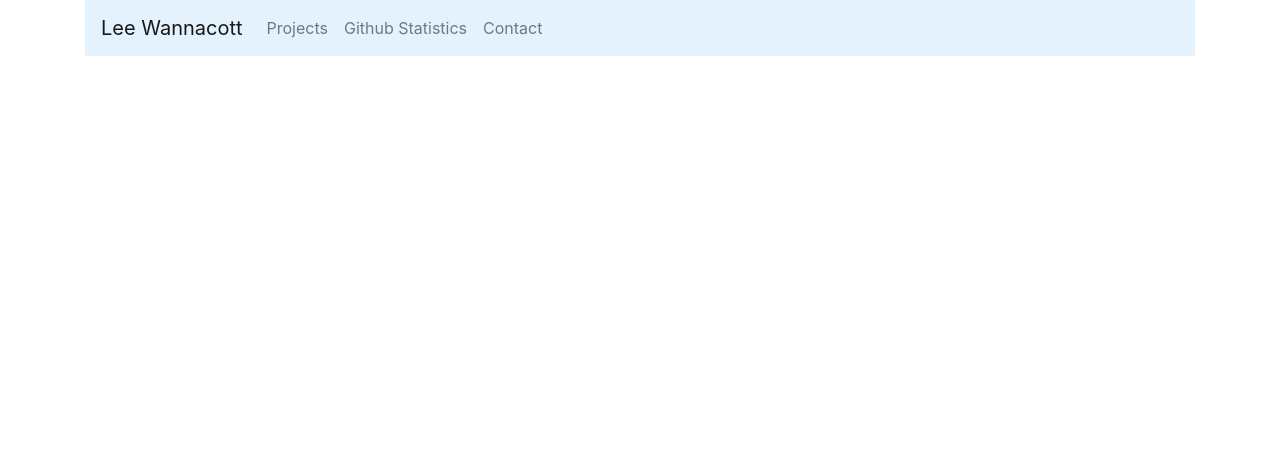
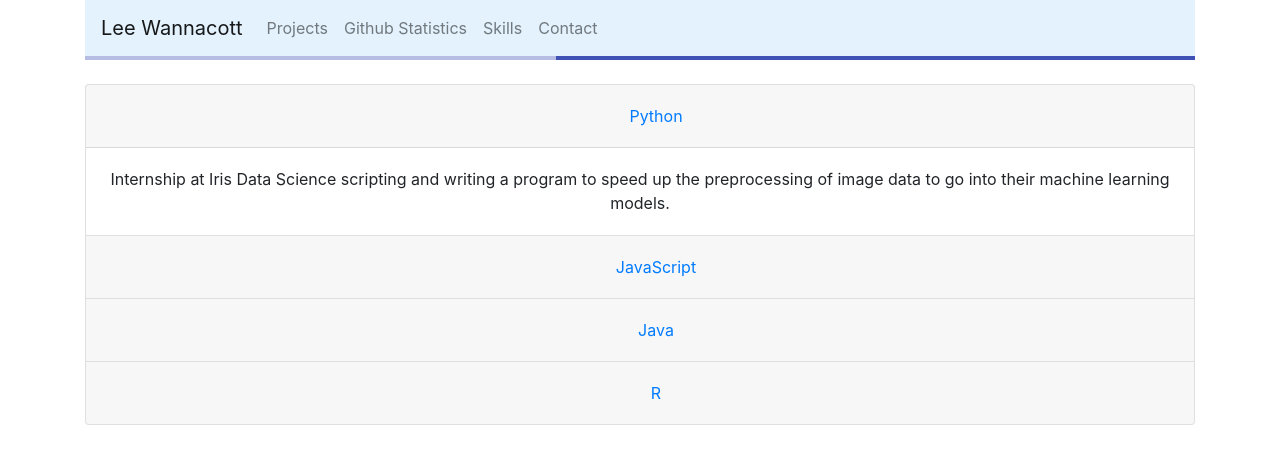
Before and after one commit to LeeWannacott/Portfolio, a React (Create React App) app: page /#/Skills in a window 1280 px wide. Shown: the top 464 px of the page. Built offline with nearby package versions, Linux system fonts and the light colour scheme.

Commit message:
Upload need to fix linearprogressbar to load only when page is loaded

```diff
--- a/package.json
+++ b/package.json
@@ -4,6 +4,7 @@
   "version": "0.1.0",
   "private": true,
   "dependencies": {
+    "@material-ui/core": "^4.11.3",
     "@testing-library/jest-dom": "^4.2.4",
     "@testing-library/react": "^9.5.0",
     "@testing-library/user-event": "^7.2.1",
--- a/src/layout/NavBar.js
+++ b/src/layout/NavBar.js
@@ -6,8 +6,9 @@ import Home from './Home'
 import Projects from './Projects';
 import GitHub from './GitHub';
 import Contact from './Contact'
+import Skills from './Skills'
+import LinearProgress from '@material-ui/core/LinearProgress';
 export class NavBar extends Component {
-
 
   render() {
     return (
@@ -21,16 +22,19 @@ export class NavBar extends Component {
             <Nav className="mr-auto">
                 <Nav.Link as={Link} to="/Projects"> Projects </Nav.Link>
                 <Nav.Link as={Link} to="/GitHub"> Github Statistics </Nav.Link>
+                <Nav.Link className="nav-link" as={Link} to="/Skills"> Skills </Nav.Link>
                 <Nav.Link className="nav-link" as={Link} to="/Contact"> Contact </Nav.Link>
             </Nav>
           </Navbar.Collapse>
         </Navbar>
+        <LinearProgress/>
         <br></br>
         <div>
           <Switch>
             <Route exact path="/" component={Home} />
             <Route path="/Projects" component={Projects} />
             <Route path="/GitHub" component={GitHub} />
+            <Route path="/Skills" component={Skills} />
             <Route path="/Contact" component={Contact} />
           </Switch>
         </div>
--- a/src/layout/Projects.js
+++ b/src/layout/Projects.js
@@ -92,17 +92,23 @@ export class Projects extends Component {
                         <hr></hr>
                         <a href="https://leewannacott.github.io/Portfolio/#/GitHub">
                             <button className="btn btn-light">
-                                View Live Example.
+                                View live example.
                             </button>
                         </a>
                         <a href="https://github.com/LeeWannacott/table-sort-js">
                             <button className="btn btn-light">
-                                View GitHub Page.
+                                View GitHub page.
                             </button>
                         </a>
                         <a href="https://leewannacott.github.io/table-sort-js/table-sort.js">
                             <button className="btn btn-light">
                                 View source code.
+                            </button>
+
+                        </a>
+                        <a href="https://www.npmjs.com/package/table-sort-js">
+                            <button className="btn btn-light">
+                                View npm page.
                             </button>
                         </a>
                     </h2>
--- /dev/null
+++ b/src/layout/Skills.js
@@ -0,0 +1,89 @@
+import React, { Component } from "react";
+
+import { Accordion, Card, Button } from "react-bootstrap";
+
+export class Skills extends Component {
+    render() {
+        return (
+            <div classname="container">
+                <Accordion defaultActiveKey="0">
+                    <Card>
+                        <Card.Header>
+                            <Accordion.Toggle
+                                as={Button}
+                                variant="link"
+                                eventKey="0"
+                            >
+                                Python
+                            </Accordion.Toggle>
+                        </Card.Header>
+                        <Accordion.Collapse eventKey="0">
+                            <Card.Body>
+                                Internship at Iris Data Science
+                                scripting and writing a program to speed up the
+                                preprocessing of image data to go into their
+                                machine learning models.
+                            </Card.Body>
+                        </Accordion.Collapse>
+                    </Card>
+
+                    <Card>
+                        <Card.Header>
+                            <Accordion.Toggle
+                                as={Button}
+                                variant="link"
+                                eventKey="1"
+                            >
+                                JavaScript
+                            </Accordion.Toggle>
+                        </Card.Header>
+                        <Accordion.Collapse eventKey="1">
+                            <Card.Body>
+                                Built table-sort-js for
+                                sorting HTML tables.
+                            </Card.Body>
+                        </Accordion.Collapse>
+                    </Card>
+
+                    <Card>
+                        <Card.Header>
+                            <Accordion.Toggle
+                                as={Button}
+                                variant="link"
+                                eventKey="2"
+                            >
+                                Java
+                            </Accordion.Toggle>
+                        </Card.Header>
+                        <Accordion.Collapse eventKey="2">
+                            <Card.Body>
+                                Six week intensive full-time paper (COMP160: General
+                                Programming) in summer school.
+                            </Card.Body>
+                        </Accordion.Collapse>
+                    </Card>
+                    <Card>
+                        <Card.Header>
+                            <Accordion.Toggle
+                                as={Button}
+                                variant="link"
+                                eventKey="3"
+                            >
+                               R
+                            </Accordion.Toggle>
+                        </Card.Header>
+                        <Accordion.Collapse eventKey="3">
+                            <Card.Body>
+                            Studied Data Science at Otago University.
+
+                            </Card.Body>
+                        </Accordion.Collapse>
+                    </Card>
+                </Accordion>
+
+            </div>
+        );
+    }
+}
+
+export default Skills;
```
Also changed, not shown: 1 other file (tests, documents, lock files or other folders).
